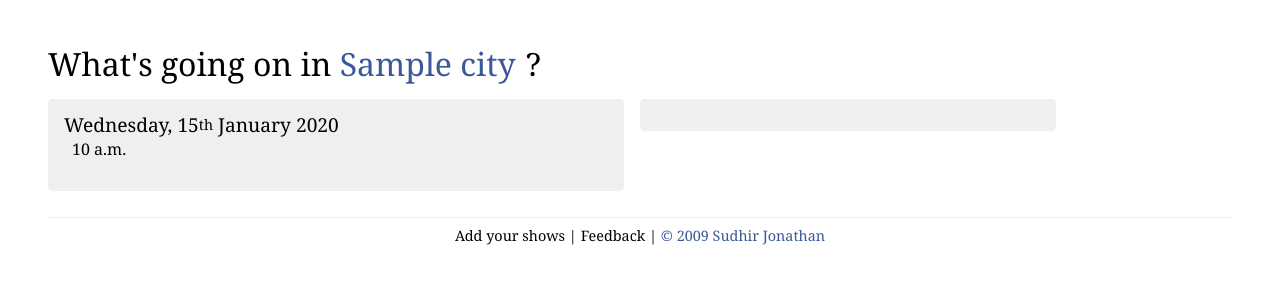
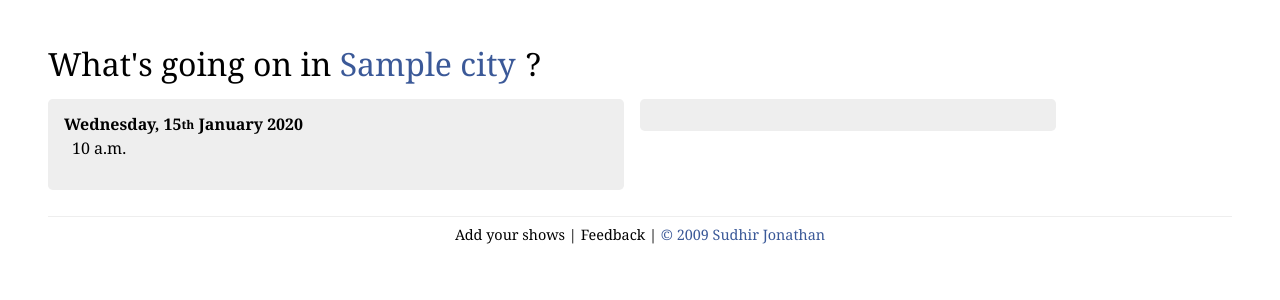
Before and after one commit to sudhirj/culcal, a Django app: template templates/public/city.html in a window 1280 px wide. Shown: the top 300 px of the page. Run offline with Django 3.2, Linux system fonts and the light colour scheme; the template is opened without the code that fills it: most values are stand-ins (such as "Sample title", 1, 10 or a date in 2020).

Commit message:
minor style changes

```diff
--- a/static/css/main.css
+++ b/static/css/main.css
@@ -1,21 +1,18 @@
-body{margin:3em;font-family:Georgia,serif,sans;font-size:100%;}
+body{margin:3em;font-family:Georgia, serif;font-size:100%;}
 sup {vertical-align:top;font-size:0.75em;}
 a {text-decoration:none;color:#3b5998;}
 a:hover{text-decoration:underline;}
 h1, h2, h3, h4, h5, h6 {margin-bottom:0.3em;}
 h1 {font-size:2em;margin-bottom:0.6em;line-height:1em;}
 h1 sup a{font-size:0.7em;vertical-align:top;margin:0 0.3em;font-style:italic;}
-h2 {font-size:1.8em;}
-h3 {font-size:1.6em;}
-h4 {font-size:1.4em;}
-h5 {font-size:1.2em;}
+h5 {font-size:1em;font-weight:bold;}
 
 .day-schedule{margin:0 0 1em 0;}
 .day-schedule p {text-indent:-5em;padding-left:5.5em;margin-bottom:0.3em;}
 .column{float:left;
     -moz-border-radius:0.3em;
     -webkit-border-radius:0.3em;
-    background:#efefef;
+    background:#eee;
     width:32em;
     padding:1em;
     margin:0 1em 1em 0;
@@ -24,4 +21,4 @@ h5 {font-size:1.2em;}
 .column.secondary{width:24em;}
 .clear {clear:both;}
 
-#footer{padding:0.7em 0.5em;border-top:0.1em solid #efefef;font-size:0.9em;margin-top:0.7em;text-align:center;}
+#footer{padding:0.7em 0.5em;border-top:0.1em solid #eee;font-size:0.9em;margin-top:0.7em;text-align:center;}
```
